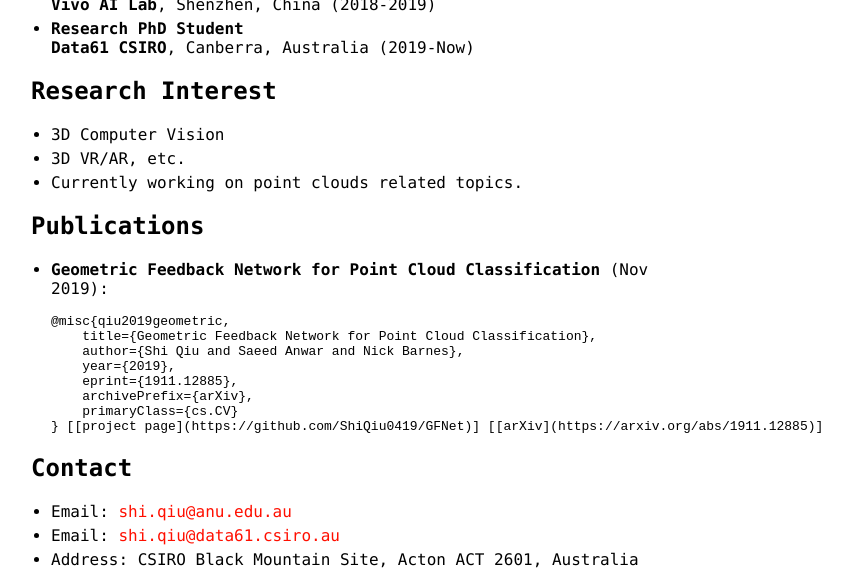
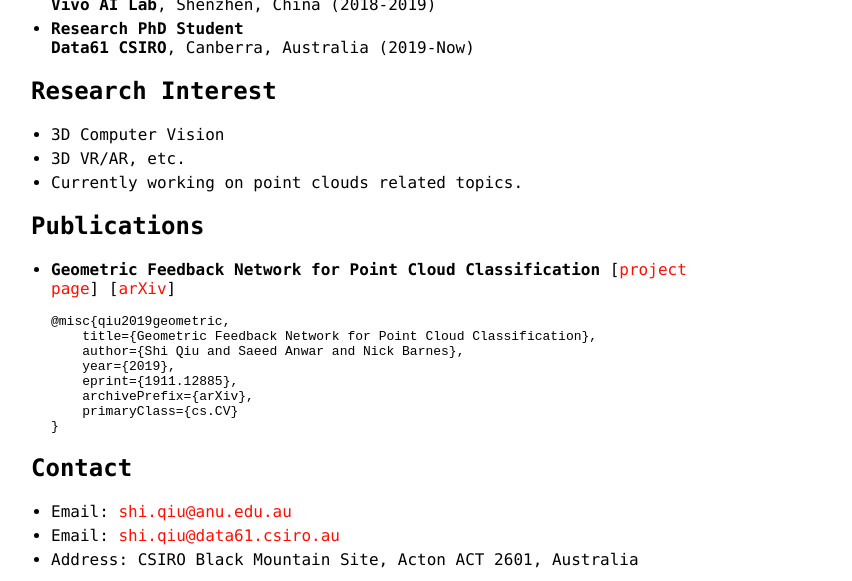
Before and after one commit to ShiQiu0419/ShiQiu0419.github.io, a Jekyll site: the page built from index.md, in a window 1280 px wide and 900 px high, scrolled down 580 px, cut to the strip 0-581 px from the top of the window. Shown: the whole strip, without its empty margins (259-1111 px from the left). Built offline with Jekyll 4.4.1, drawn with Linux system fonts in a browser that asks for light colours; our own code applies the rules of GitHub Pages for plain Markdown files.

Commit message:
Update index.md

```diff
--- a/index.md
+++ b/index.md
@@ -29,7 +29,7 @@
 * Currently working on point clouds related topics.
 
 ## Publications
-* **Geometric Feedback Network for Point Cloud Classification** (Nov 2019):
+* **Geometric Feedback Network for Point Cloud Classification** [[project page](https://github.com/ShiQiu0419/GFNet)] [[arXiv](https://arxiv.org/abs/1911.12885)]
 
       @misc{qiu2019geometric,
           title={Geometric Feedback Network for Point Cloud Classification},
@@ -39,7 +39,6 @@
           archivePrefix={arXiv},
           primaryClass={cs.CV}
       }
-[[project page](https://github.com/ShiQiu0419/GFNet)] [[arXiv](https://arxiv.org/abs/1911.12885)]
 
 ## Contact
 * Email: [shi.qiu@anu.edu.au](mailto:shi.qiu@anu.edu.au)
```
